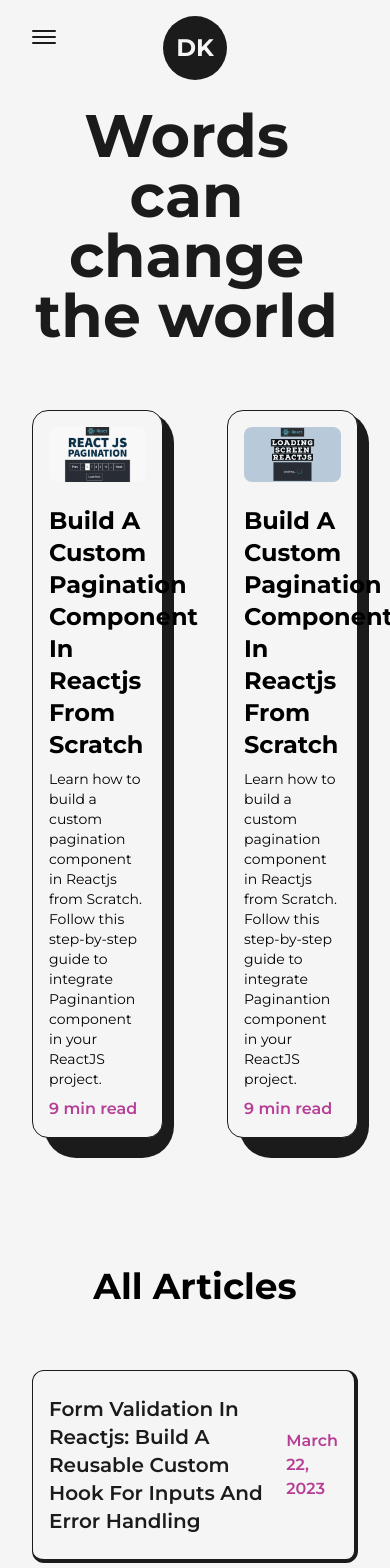
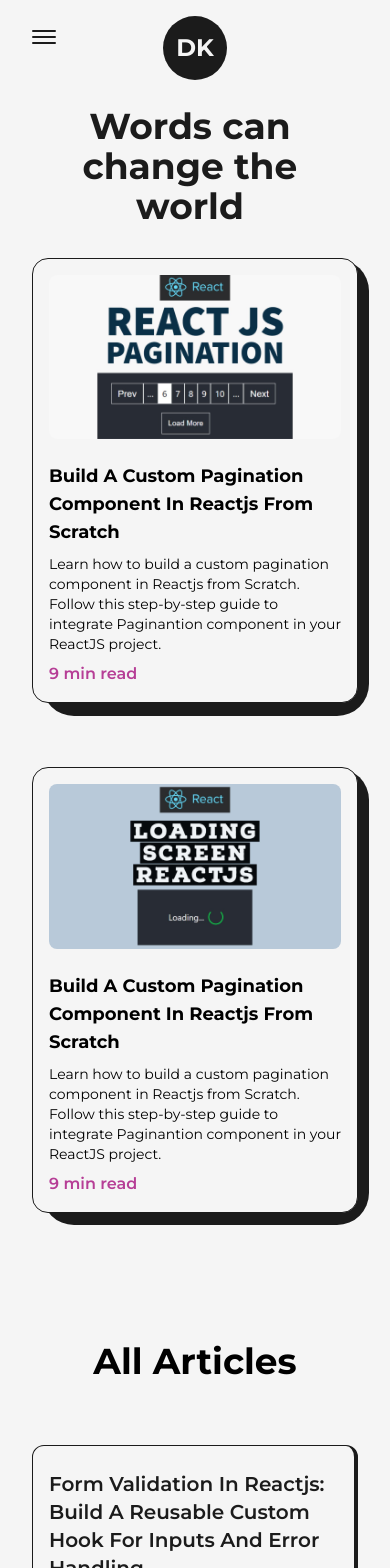
Before and after one commit to KEENNEEDYY/portifolio-CB, a Next.js app: page /articles in a window 390 px wide. Shown: the top 1568 px of the page. Built offline with nearby package versions, Linux system fonts and the light colour scheme.

Commit message:
Make it Responsive Complete

```diff
--- a/src/components/HireMe.js
+++ b/src/components/HireMe.js
@@ -5,7 +5,7 @@ import Link from 'next/link';
 const HireMe = () => {
   return (
     <div className='fixed left-4 bottom-0 flex items-center justify-center overflow-hidden
-      md:right-8 md:left-auto md:top-0 md:bottom-auto md:absolute'
+      md:right-8 md:left-auto md:top-0 md:bottom-auto md:absolute sm:right-0'
     >
       <div className='w-48 h-auto flex items-center justify-center relative md:w-24' >
         <CircularText className={"fill-dark animate-reverse-rotate w-200 dark:fill-light"} />
--- a/src/pages/articles.js
+++ b/src/pages/articles.js
@@ -46,7 +46,7 @@ const MovingImg = ({title, img, link}) => {
                 style={{x:x, y:y }}
                 whileInView={{opacity:1, transition:{duartion: 0.2}}}
                 initial={{opacity:0}}
-                ref={imgRef} src={img} alt={title} className="z-10 w-96 h-auto hidden absolute rounded-lg" />
+                ref={imgRef} src={img} alt={title} className="z-10 w-96 h-auto hidden absolute rounded-lg md:!hidden" />
         </Link>
     )
 }
@@ -59,10 +59,13 @@ const Article = ({img, title, date, link}) => {
             viewport={{once: true}}
             className="relative w-full p-4 py-6 my-4 rounded-xl flex items-center justify-between
             bg-light text-dark dark:bg-dark dark:text-light
-            first:mt-0 border border-solid border-dark dark:border-light border-r-4 border-b-4"
+            first:mt-0 border border-solid border-dark dark:border-light border-r-4 border-b-4
+            sm:flex-col"
         >
             <MovingImg title={title} img={img} link={link} />
-            <span className="text-primary dark:text-primaryDark font-semibold pl-4" >{date}</span>
+            <span className="text-primary dark:text-primaryDark font-semibold pl-4 sm:self-start sm:pl-0 xs:text-sm" >
+                {date}
+            </span>
         </motion.li>
     )
 }
@@ -87,7 +90,11 @@ const FeaturedArticle = ({img, title, time, summary, link}) =>{
                 />
             </Link>
             <Link href={`${link}`} target="_blank">
-                <h2 className='capitalize text-2xl font-bold my-2 mt-4 hover:underline' >{title}</h2>
+                <h2 className='capitalize text-2xl font-bold my-2 mt-4 hover:underline
+                    xs:text-lg'
+                >
+                    {title}
+                </h2>
             </Link>
             <p className='text-sm mb-2' >{summary}</p>
             <span className='text-primary dark:text-primaryDark font-semibold' >
@@ -106,8 +113,10 @@ const articles = () => {
         </Head>
         <main className='w-full mb-16 flex flex-col items-center overflow-hidden dark:text-light' >
             <Layout className='pt-16' >
-                <AnimatedText text="Words can change the world" className='mb-16 text-6xl ' />
-                <ul className='grid grid-cols-2 gap-16' >
+                <AnimatedText text="Words can change the world" className='mb-16 text-6xl
+                    sm:mb-8 sm:!text-6xl xs:!text-4xl'
+                />
+                <ul className='grid grid-cols-2 gap-16 lg:gap-8 md:grid-cols-1 md:gap-y-16' >
                     <FeaturedArticle
                       title="Build a Custom Pagination Component In Reactjs From Scratch"
                       summary="Learn how to build a custom pagination component in Reactjs from Scratch. Follow this step-by-step guide to integrate Paginantion component in your ReactJS project."
```
